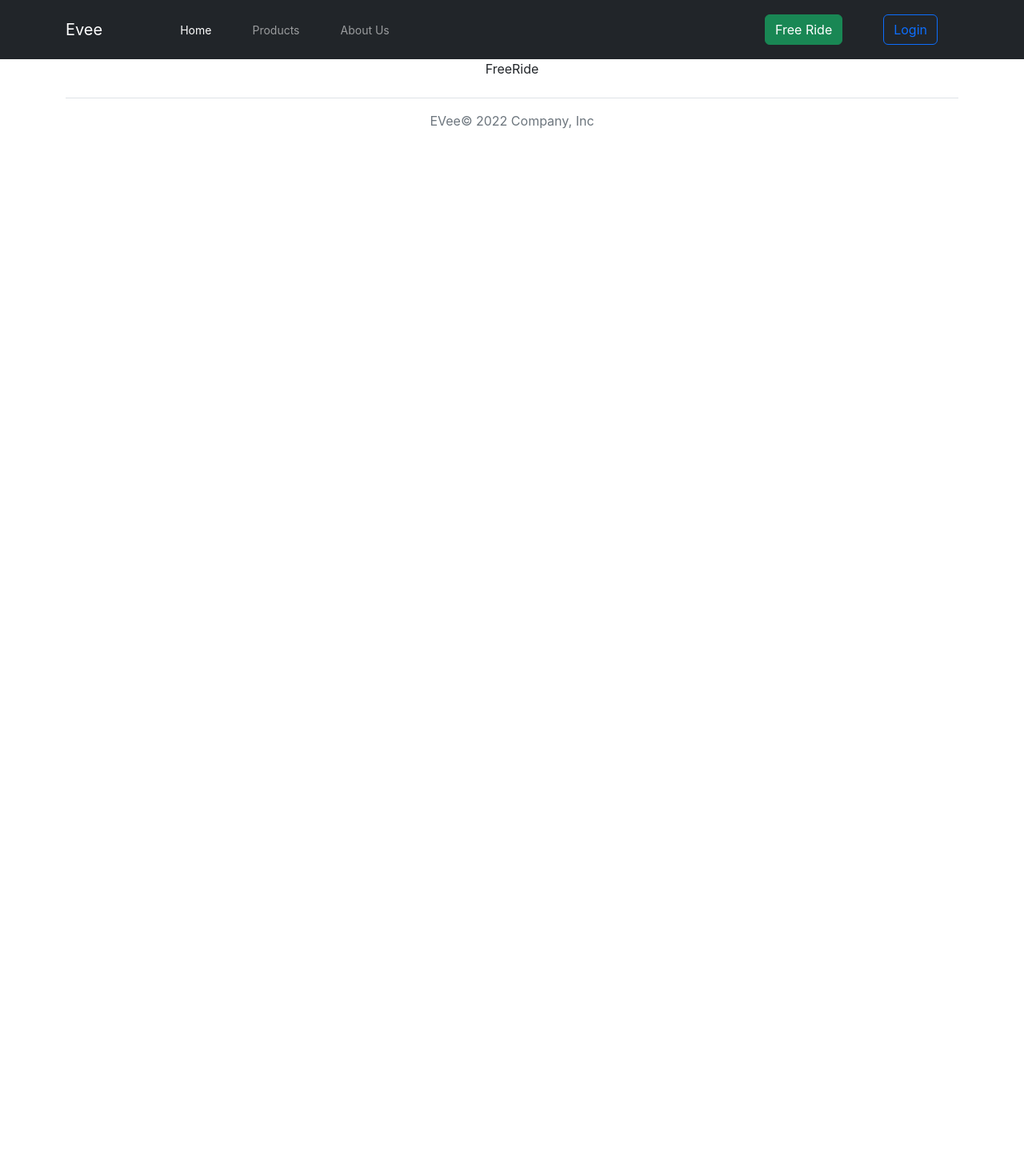
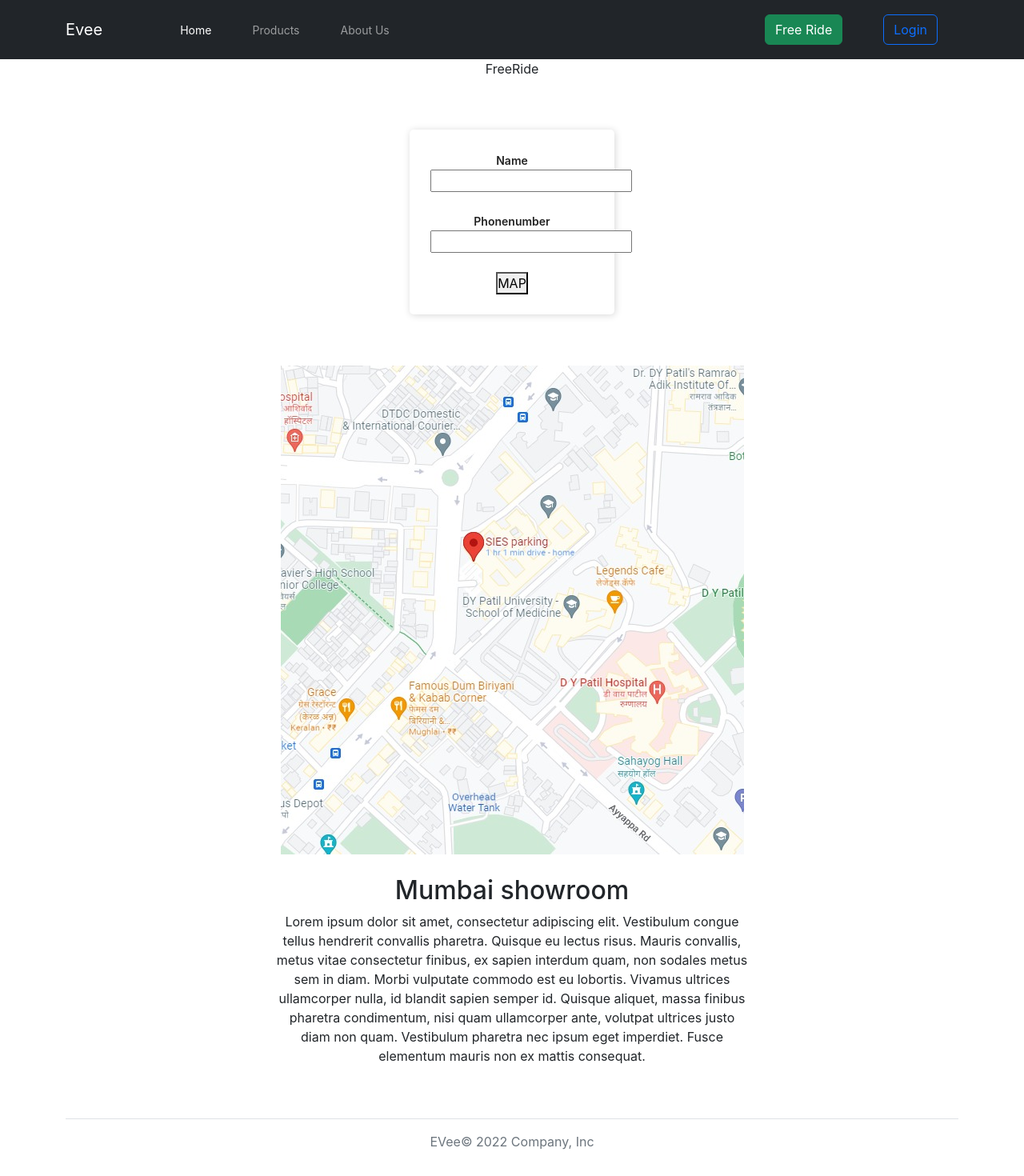
Before and after one commit to SEM5-MiniProject-SIES/Evee, a React (Create React App) app: page /freeride in a window 1280 px wide. Shown: the top 1470 px of the page at 80% size. Before the commit the page ends 800 px from the top, so only its background shows below. Built offline with nearby package versions, Linux system fonts and the light colour scheme.

Commit message:
Free Ride

```diff
--- a/src/Components/FreeRide.js
+++ b/src/Components/FreeRide.js
@@ -1,7 +1,50 @@
 import React from 'react'
+import map from "../assets/map.jpeg"
+import '../Css/Freeride.css'
 
-export default function FreeRide() {
+export default function FreeRide()
+{
   return (
+    <>
     <div>FreeRide</div>
+    <div className='boxfornum'>
+      <form>
+
+        <label>Name</label>
+        <br></br>
+        <input type="text" />
+        <br></br>
+        <br></br>
+
+        <label>Phonenumber</label>
+        <br></br>
+        <input type="number" />
+        <br></br>
+        <br></br>
+
+        <button onClick={() => alert("You Are Now Registered")}>MAP</button>
+
+      </form>
+
+    </div>
+
+    <div className="placeinfo">
+
+      <div className="mapimg">
+        <a href="https://www.google.com/maps/place/SIES+parking/@19.0424385,73.0219043,17.25z/data=!4m5!3m4!1s0x3be7c32c3126c233:0x8b9750bd172bf90!8m2!3d19.0426804!4d73.0226144"> <img id = "map" src= {map} alt="Map" /></a>
+      </div>
+
+      <div className="showrooms">
+        <h2>Mumbai showroom</h2>
+        <p>Lorem ipsum dolor sit amet, consectetur adipiscing elit. Vestibulum congue tellus hendrerit convallis pharetra. Quisque eu lectus risus.
+          Mauris convallis, metus vitae consectetur finibus, ex sapien interdum quam, non sodales metus sem in diam.
+          Morbi vulputate commodo est eu lobortis. Vivamus ultrices ullamcorper nulla, id blandit sapien semper id.
+          Quisque aliquet, massa finibus pharetra condimentum, nisi quam ullamcorper ante, volutpat ultrices justo diam non quam.
+          Vestibulum pharetra nec ipsum eget imperdiet. Fusce elementum mauris non ex mattis consequat.</p>
+      </div>
+
+     </div>
+    </>
+
   )
 }
--- /dev/null
+++ b/src/Css/Freeride.css
@@ -0,0 +1,37 @@
+.boxfornum
+{
+    margin-top: 5%;
+    text-align: center;
+    display: block;
+    margin-left: auto;
+    margin-right: auto;
+    padding: 2%;
+    box-shadow: rgb(0 0 0 / 16%) 1px 1px 10px;
+    border-radius: 5px;
+    width: 20%;
+
+}
+
+.placeinfo
+{
+  padding-top: 5%;
+
+}
+
+.mapping
+{
+  padding-top: 5%;
+  display: flex;
+  justify-content: center;
+
+}
+
+.showrooms
+{
+  padding: 2%;
+  text-align: center;
+  display: block;
+  margin-left: auto;
+  margin-right: auto;
+  width: 50%;
+}
```
